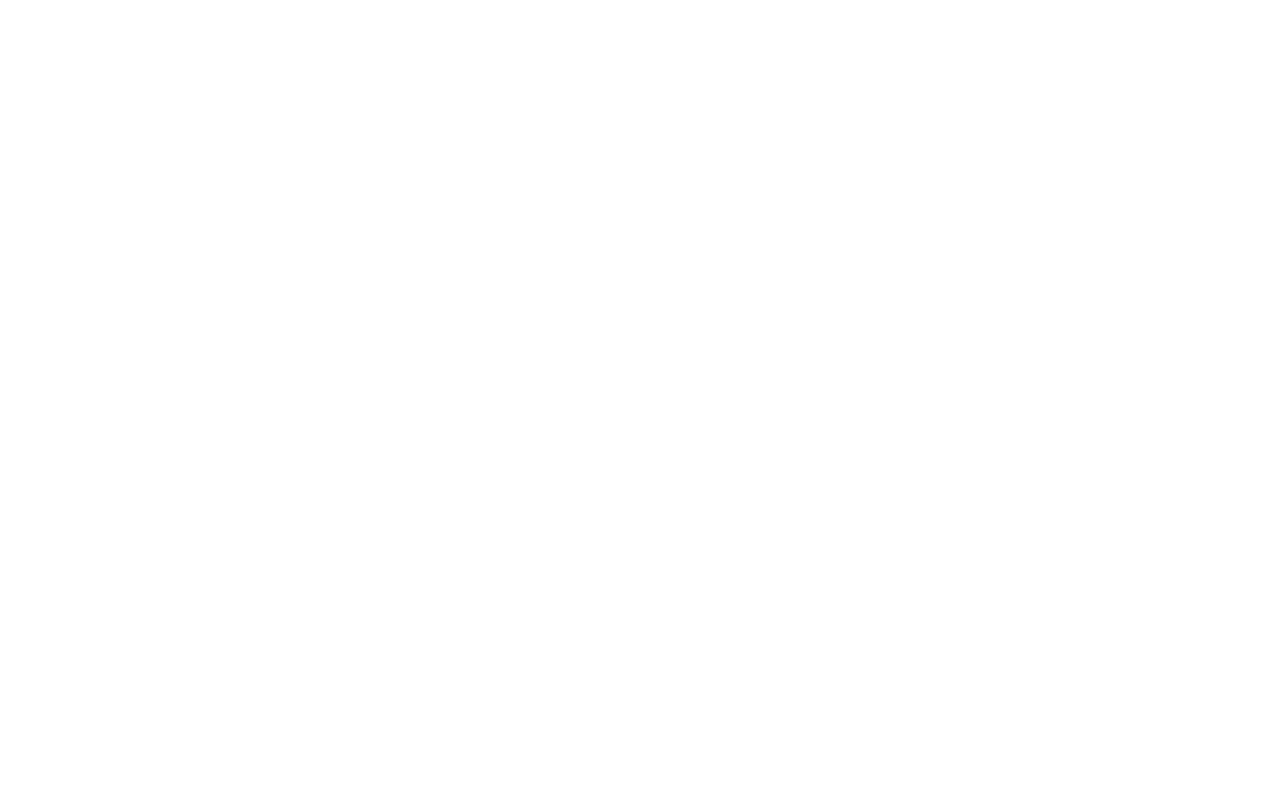
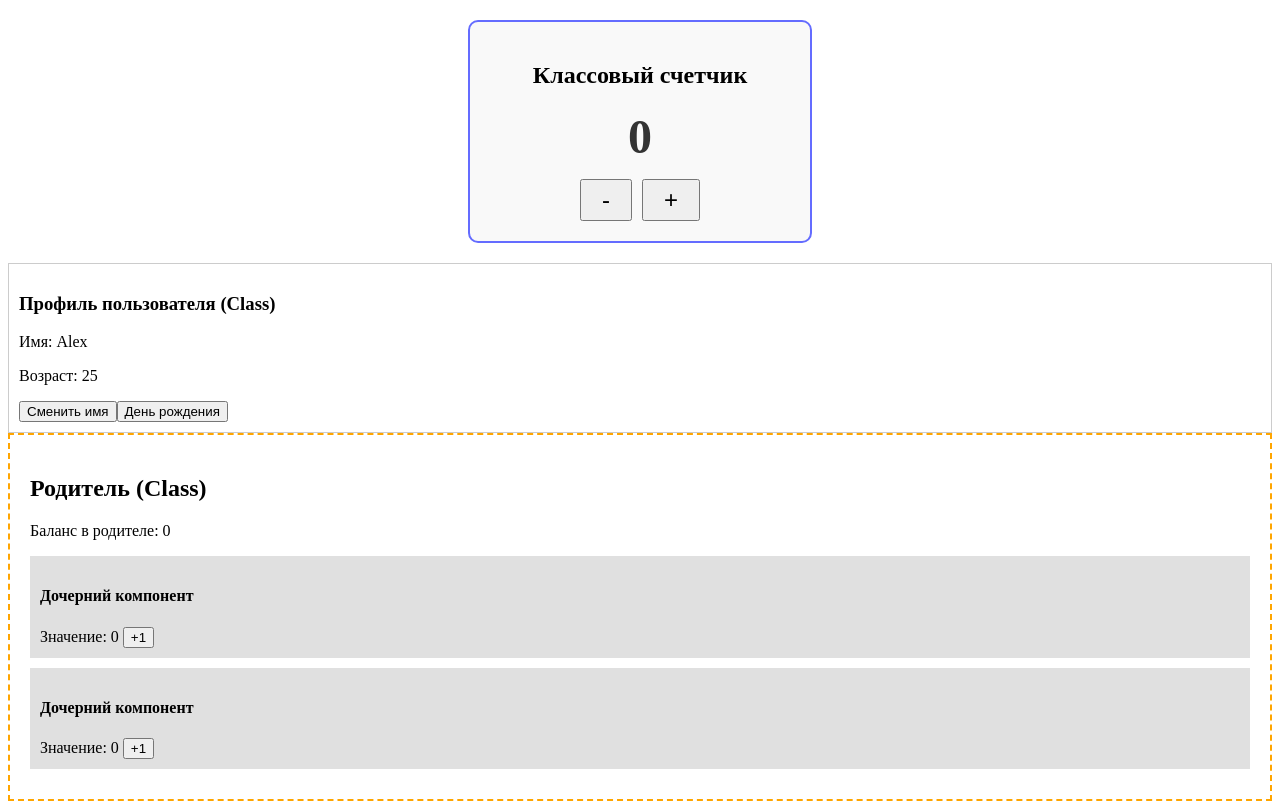
Before and after one commit to RuslanChekhuta/my-app-2026, a React (Vite) app: page / in a window 1280 px wide. Built offline with nearby package versions, Linux system fonts and the light colour scheme.

Commit message:
урок 1.11

```diff
--- a/src/App.jsx
+++ b/src/App.jsx
@@ -1,5 +1,15 @@
+import ClassCounter from "./components/ClassCounter";
+import SmartParent from "./components/SmartParent";
+import UserProfile from "./components/UserProfile";
+
 function App() {
-  return <></>;
+  return (
+    <>
+      <ClassCounter />
+      <UserProfile />
+      <SmartParent />
+    </>
+  );
 }
 
 export default App;
--- /dev/null
+++ b/src/components/ClassCounter.css
@@ -0,0 +1,23 @@
+.counter-card {
+  border: 2px solid #646cff;
+  border-radius: 10px;
+  padding: 20px;
+  text-align: center;
+  max-width: 300px;
+  margin: 20px auto;
+  background-color: #f9f9f9;
+}
+
+.display {
+  font-size: 3rem;
+  font-weight: bold;
+  color: #333;
+  margin: 15px 0;
+}
+
+.controls button {
+  font-size: 1.5rem;
+  padding: 5px 20px;
+  margin: 0 5px;
+  cursor: pointer;
+}
--- /dev/null
+++ b/src/components/ClassCounter.jsx
@@ -0,0 +1,36 @@
+import { Component } from "react";
+import "./ClassCounter.css";
+
+export default class ClassCounter extends Component {
+  constructor(props) {
+    super(props);
+    this.state = { count: 0 };
+  }
+
+  increment = () => {
+    this.setState((prevState) => ({
+      count: prevState.count + 1,
+    }));
+  };
+
+  decrement = () => {
+    this.setState((prevState) => ({
+      count: prevState.count - 1,
+    }));
+  };
+
+  render() {
+    const { count } = this.state;
+
+    return (
+      <div className="counter-card">
+        <h2>Классовый счетчик</h2>
+        <div className="display">{count}</div>
+        <div className="controls">
+          <button onClick={this.decrement}>-</button>
+          <button onClick={this.increment}>+</button>
+        </div>
+      </div>
+    );
+  }
+}
--- /dev/null
+++ b/src/components/SimpleChild.jsx
@@ -0,0 +1,11 @@
+const SimpleChild = ({ value, onIncrement }) => {
+  return (
+    <div style={{ background: "#e0e0e0", padding: "10px", margin: "10px 0" }}>
+      <h4>Дочерний компонент</h4>
+      <span>Значение: {value} </span>
+      <button onClick={onIncrement}>+1</button>
+    </div>
+  );
+};
+
+export default SimpleChild;
--- /dev/null
+++ b/src/components/SmartParent.jsx
@@ -0,0 +1,36 @@
+import { Component } from "react";
+import SimpleChild from "./SimpleChild";
+
+class SmartParent extends Component {
+  constructor(props) {
+    super(props);
+    this.state = {
+      sharedCount: 0,
+    };
+  }
+
+  handleIncrement = () => {
+    this.setState((prevState) => ({
+      sharedCount: prevState.sharedCount + 1,
+    }));
+  };
+
+  render() {
+    return (
+      <div style={{ border: "2px dashed orange", padding: "20px" }}>
+        <h2>Родитель (Class)</h2>
+        <p>Баланс в родителе: {this.state.sharedCount}</p>
+        <SimpleChild
+          value={this.state.sharedCount}
+          onIncrement={this.handleIncrement}
+        />
+        <SimpleChild
+          value={this.state.sharedCount}
+          onIncrement={this.handleIncrement}
+        />
+      </div>
+    );
+  }
+}
+
+export default SmartParent;
--- /dev/null
+++ b/src/components/UserProfile.jsx
@@ -0,0 +1,36 @@
+import React, { Component } from "react";
+
+export default class UserProfile extends Component {
+  constructor(props) {
+    super(props);
+
+    this.state = {
+      name: "Alex",
+      age: 25,
+    };
+  }
+
+  updateName = () => {
+    this.setState({ name: "Alice" });
+  };
+
+  birthday = () => {
+    this.setState((prevState) => ({ age: prevState.age + 1 }));
+  };
+
+  render() {
+    const { name, age } = this.state;
+
+    return (
+      <div
+        style={{ border: "1px solid #ccc", padding: "10px", marginTop: "20px" }}
+      >
+        <h3>Профиль пользователя (Class)</h3>
+        <p>Имя: {name}</p>
+        <p>Возраст: {age}</p>
+        <button onClick={this.updateName}>Сменить имя</button>
+        <button onClick={this.birthday}>День рождения</button>
+      </div>
+    );
+  }
+}
```
Also changed, not shown: 1 other file (tests, documents, lock files or other folders).
